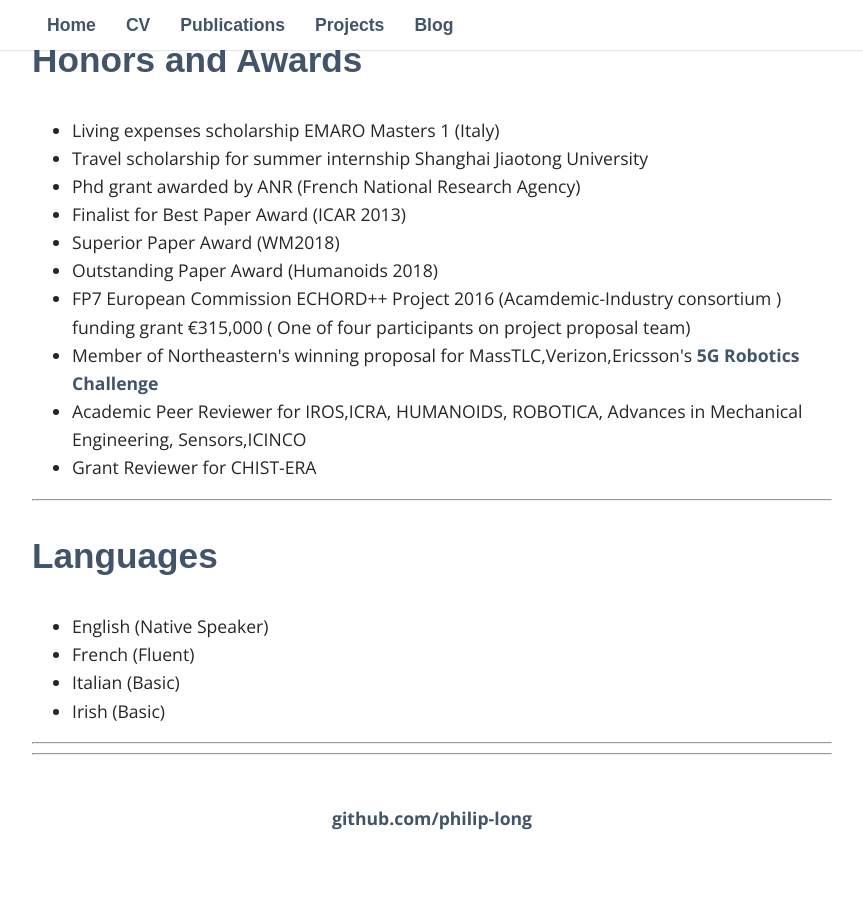
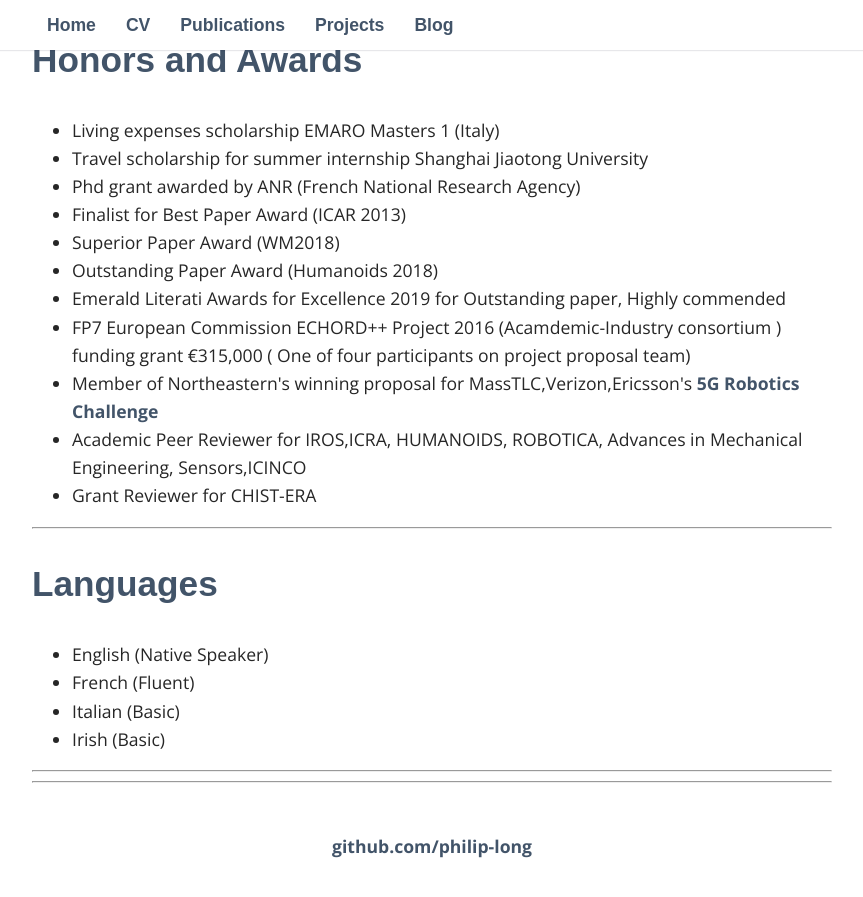
Before and after one commit to philip-long/philip-long.github.io, a Jekyll site: the page built from cv/index.html, in a window 1280 px wide and 900 px high, scrolled down 5362 px. Shown: the top 897 px of the window, without its empty margins (208-1071 px from the left). Built offline with Jekyll 4.4.1, drawn with Linux system fonts in a browser that asks for light colours; nearby versions of some CDN libraries; some web fonts are replaced; library files that are not in the unit come from our copies; before the commit the page ends 6234 px from its top, so only the background shows below that.

Commit message:
Update index.html

```diff
--- a/cv/index.html
+++ b/cv/index.html
@@ -373,6 +373,7 @@ RX-90, B&R Automation Studio </li>
 			     <li> Finalist for Best Paper Award (ICAR 2013)  </li>
 			     <li> Superior Paper Award (WM2018) </li>
 			     <li> Outstanding Paper Award (Humanoids 2018)</li>
+			     <li> Emerald Literati Awards for Excellence 2019 for Outstanding paper, Highly commended </li>
                              <li> FP7 European Commission ECHORD++ Project 2016 (Acamdemic-Industry consortium ) funding grant €315,000 ( One of four participants on project proposal team) </li>
 			     <li> Member of Northeastern's winning proposal for MassTLC,Verizon,Ericsson's  <a href="https://www.marketwatch.com/press-release/masstlc-verizon-ericsson-name-winners-in-5g-robotics-challenge-2019-02-04"> 5G Robotics Challenge</a> </li>
 			     <li> Academic Peer Reviewer for IROS,ICRA, HUMANOIDS, ROBOTICA, Advances in Mechanical Engineering, Sensors,ICINCO </li>
```
